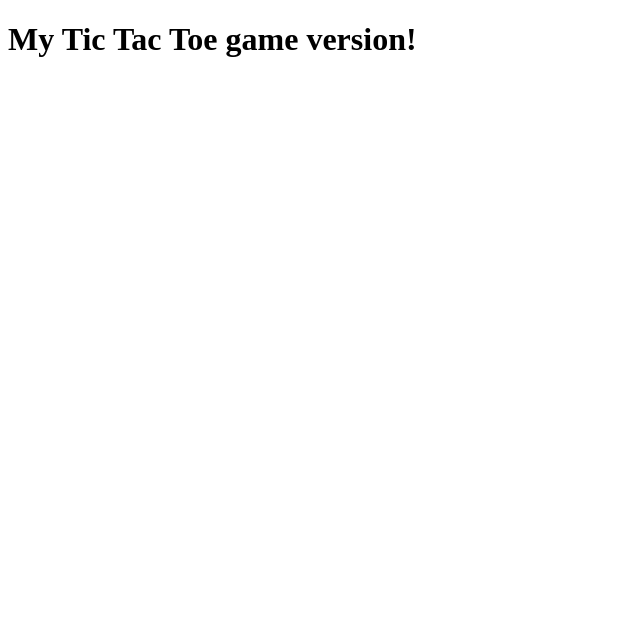
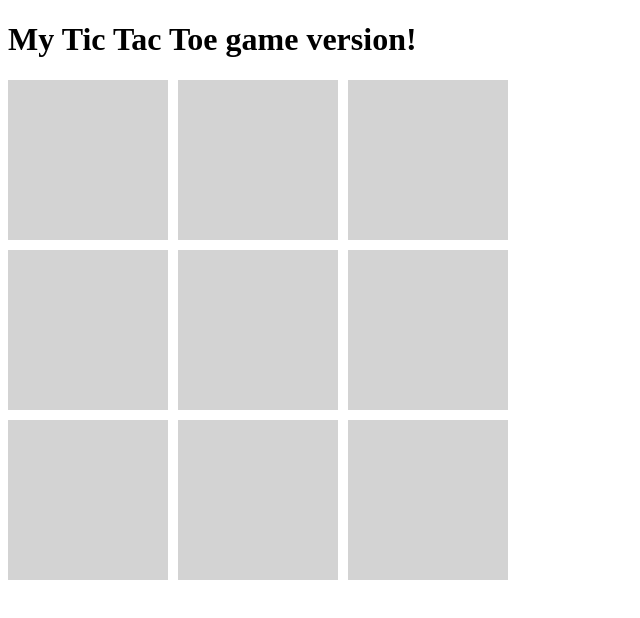
Before and after one commit to SusanaIsabelGuerreiro/tic-tac-toe-game, a React app: page / in a window 1280 px wide. Shown: the top 618 px of the page, without its empty margins (0-640 px from the left). Built offline with nearby package versions, Linux system fonts and the light colour scheme.

Commit message:
game layout added

```diff
--- a/package.json
+++ b/package.json
@@ -10,6 +10,7 @@
     "@babel/preset-react": "^7.14.5",
     "@types/react": "^17.0.33",
     "@types/react-dom": "^17.0.10",
+    "@types/styled-components": "^5.1.15",
     "@typescript-eslint/eslint-plugin": "^5.2.0",
     "@typescript-eslint/parser": "^5.2.0",
     "babel-loader": "^8.2.3",
@@ -32,6 +33,7 @@
   "dependencies": {
     "react": "^17.0.2",
     "react-dom": "^17.0.2",
+    "styled-components": "^5.3.3",
     "typescript": "^4.4.4"
   },
   "scripts": {
--- /dev/null
+++ b/src/App.tsx
@@ -0,0 +1,20 @@
+import React, { useState } from "react";
+import Board from "./components/Board";
+import Square from "./components/Square";
+
+const App = () => {
+  const [squares] = useState(new Array(9).fill(""));
+
+  return (
+    <>
+      <h1>My Tic Tac Toe game version!</h1>
+      <Board>
+        {squares.map((square, index) => (
+          <Square key={`square-${index}`}>{square}</Square>
+        ))}
+      </Board>
+    </>
+  );
+};
+
+export default App;
--- /dev/null
+++ b/src/components/Board.tsx
@@ -0,0 +1,13 @@
+import styled from "styled-components";
+
+const Board = styled.div`
+  display: grid;
+  grid-gap: 10px;
+  grid-template-columns: repeat(3, 1fr);
+  height: 80vh;
+  width: 80vh;
+  max-width: 500px;
+  max-height: 500px;
+`;
+
+export default Board;
--- /dev/null
+++ b/src/components/Square.tsx
@@ -0,0 +1,13 @@
+import styled from "styled-components";
+
+const Square = styled.div`
+  background-color: ${(props) => (props.children ? "lightblue" : "lightgrey")};
+  height: auto;
+  padding: 10px;
+  min-height: 50px;
+  display: flex;
+  align-items: center;
+  justify-content: center;
+`;
+
+export default Square;
--- a/src/index.tsx
+++ b/src/index.tsx
@@ -1,7 +1,6 @@
 import React from "react";
 import ReactDOM from "react-dom";
-
-const App = () => <h1>My Tic Tac Toe game version!</h1>;
+import App from "./App";
 
 ReactDOM.render(
   <React.StrictMode>
```
Also changed, not shown: 2 other files (tests, documents, lock files or other folders).
